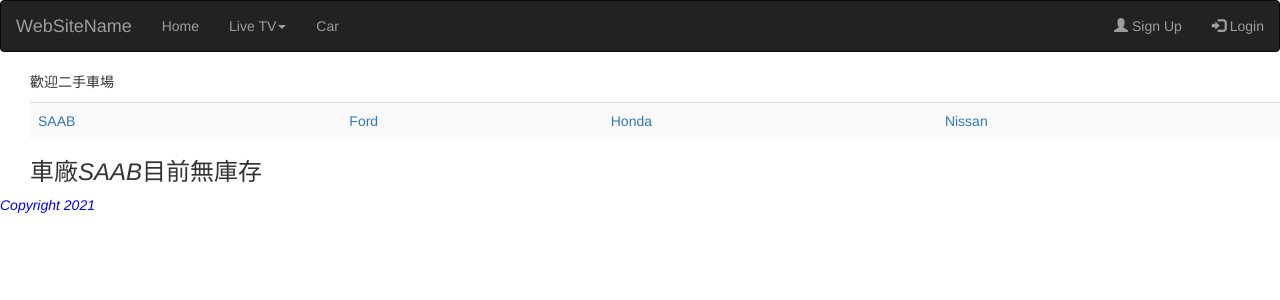
After one commit to pattycheng0128/Django_project, a Django app: page /carlist/ in a window 1280 px wide. The commit adds this page. Shown: the top 300 px of the page. Run offline with Django 3.2, Linux system fonts and the light colour scheme; some libraries are stand-ins or nearby versions.

Commit message:
add 2020/11/13

```diff
--- a/django_book/mynewsite/mynewsite/settings.py
+++ b/django_book/mynewsite/mynewsite/settings.py
@@ -80,7 +80,7 @@ DATABASES = {
         'ENGINE': 'django.db.backends.mysql',
         'NAME': 'weshare',
         'USER':'root',
-        'PASSWORD':'123456',
+        'PASSWORD':'b3onnncx',
         'HOST':'127.0.0.1',
         'POST':'3306',
     }
--- a/django_book/mynewsite/site_one/templates/base.html
+++ b/django_book/mynewsite/site_one/templates/base.html
@@ -25,6 +25,7 @@
                         <li><a href="{% url 'tv-url' 3 %}">華視</a></li>
                     </ul>
                 </li>
+                <li><a href="{% url "carlist-url" %}">Car</a></li>
             </ul>
             <ul class="nav navbar-nav navbar-right">
                 <li><a href="#"><span class="glyphicon glyphicon-user"></span> Sign Up</a></li>
@@ -37,8 +38,8 @@
         {% block content %}
         {% endblock %}
     </div>
-    <div class="panel panel-default" style="margin-top: 10px;">
-        <div class="panel-footer"> <em>{{ now }}</em></div>
+    <div class="footer" style="margin-top:10px ;color:blue;">
+        {% include "footer.html" %}
     </div>
 
     <script src="https://ajax.googleapis.com/ajax/libs/jquery/3.5.1/jquery.min.js"></script>
--- /dev/null
+++ b/django_book/mynewsite/site_one/templates/carlist.html
@@ -0,0 +1,36 @@
+{% extends "base.html" %}
+
+{% block title %} Car list {% endblock title %}
+
+{% block content %}
+    <div>
+        <p>歡迎二手車場</p>
+        <table class="table table-striped">
+            <tr>
+            {% for m in car_maker %}
+                <td>
+                    <a href="{% url 'carlist-url' forloop.counter0 %}">{{m}}</a>
+                </td>
+            {% endfor %}
+            </tr>
+        </table>
+        {% if cars %}
+        <table class="table table-bordered">
+            <tr>
+                <td>車廠</td><td>車款</td>
+            </tr>
+        {% endif %}
+        {% for c  in cars %}
+            <tr>
+                <td>{{ maker_name }}</td>
+                <td>{{ c }}</td>
+            </tr>
+        {% empty %}
+            <h3>車廠<em>{{ maker_name }}</em>目前無庫存</h3>
+        {% endfor %}
+        {% if cars %}
+        </table>
+        {% endif %}
+    </div>
+
+{% endblock content %}
--- /dev/null
+++ b/django_book/mynewsite/site_one/templates/footer.html
@@ -0,0 +1,2 @@
+<!-- footer.html -->
+<em> Copyright 2021 </em>
--- a/django_book/mynewsite/site_one/urls.py
+++ b/django_book/mynewsite/site_one/urls.py
@@ -4,5 +4,7 @@ from site_one import views
 urlpatterns = [
     path('',views.index, name='index'),
     path('<int:tvno>',views.show_tv, name='tv-url'),
+    path('carlist/',views.carlist, name='carlist-url'),
+    path('carlist/<int:maker>/',views.carlist, name='carlist-url'),
 
 ]
--- a/django_book/mynewsite/site_one/views.py
+++ b/django_book/mynewsite/site_one/views.py
@@ -19,3 +19,16 @@ def show_tv(request, tvno=0):
     tv = tv_list[tvno]
     hour = now.timetuple().tm_hour
     return render(request, 'show_tv.html', locals())
+
+def carlist(request, maker=0):
+    car_maker = ['SAAB', 'Ford', 'Honda', 'Nissan']
+    car_list = [[],
+        ['A001', 'A002', 'A003', 'A004'],
+        ['A001', 'A002', 'A003', 'A004'],
+        ['A001', 'A002', 'A003', 'A004'],
+
+    ]
+    # maker = maker
+    maker_name = car_maker[maker]
+    cars = car_list[maker]
+    return render(request, 'carlist.html', locals())
```
Also changed, not shown: django_book/mynewsite/site_one/templates/index.html (+0 -9 lines), 4 other files.
